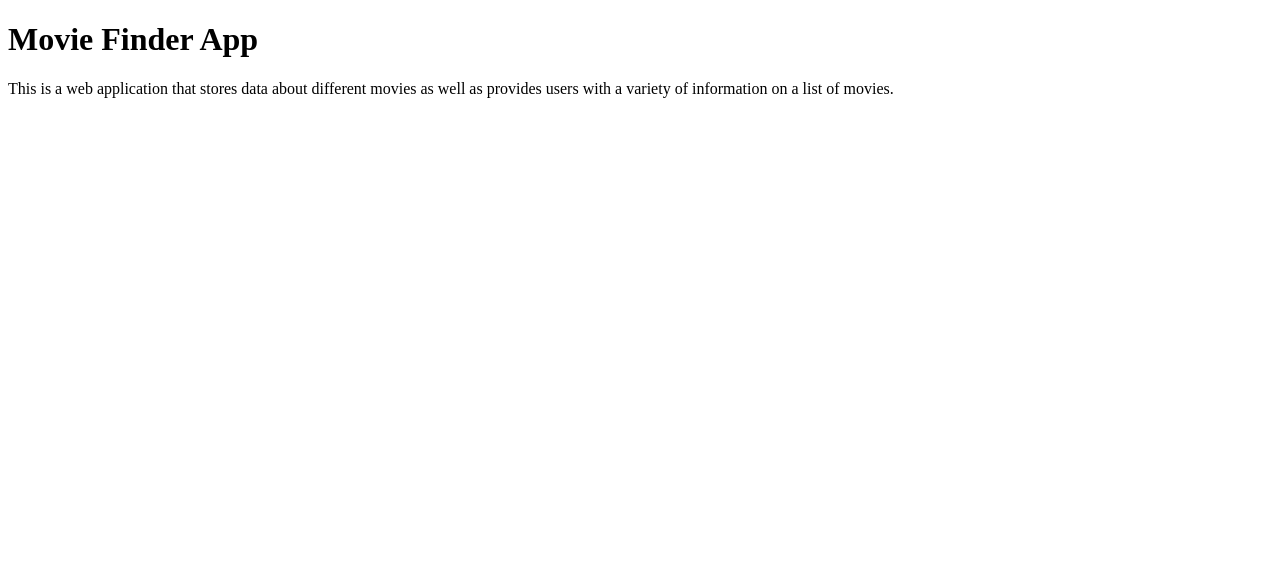
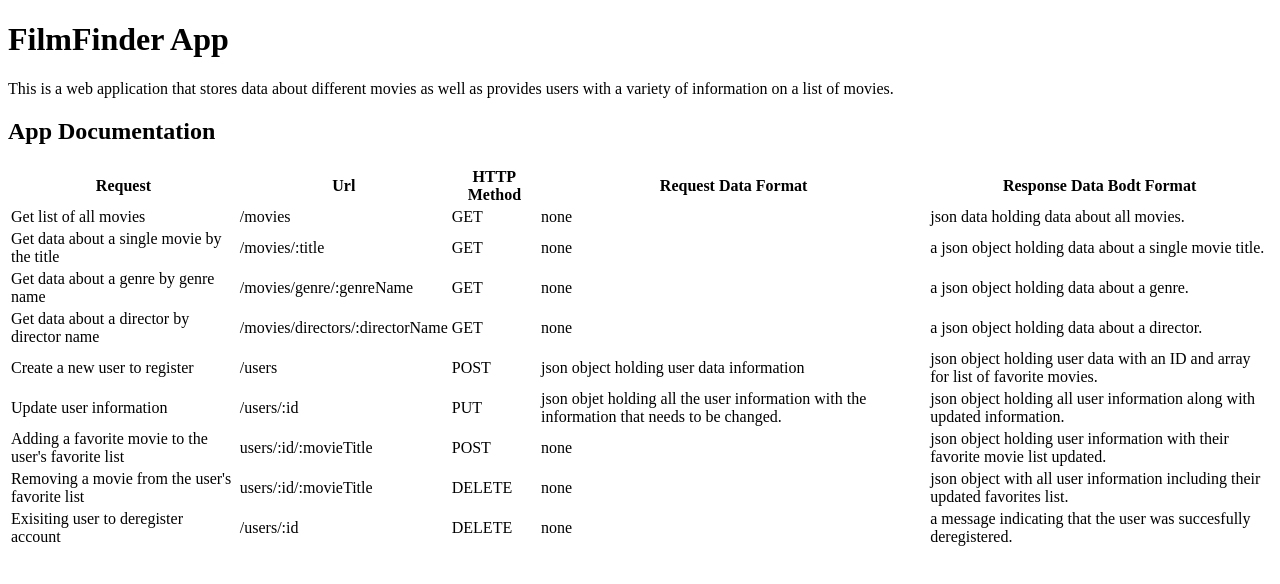
Before and after one commit to schance14/movie_api, a website: page public/documentation.html in a window 1280 px wide. Drawn offline with Linux system fonts and the light colour scheme.

Commit message:
Added documentation for each endpoint created

```diff
--- a/public/documentation.html
+++ b/public/documentation.html
@@ -1,13 +1,98 @@
 <!DOCTYPE html>
 <html>
     <head>
-   <title> Movie Finder App </title>
+   <title> FilmFinder App </title>
    </head>
 
    <body>
-    <h1>Movie Finder App</h1>
+    <h1>FilmFinder App </h1>
 
-This is a web application that stores data about different movies as well as provides users with a variety of information on a list of movies.
+        <p> This is a web application that stores data about different movies as well as provides users with a variety of information
+ on a list of movies.</p>
+
+<div class="container">
+    <h2> App Documentation </h2>
+
+</div>
+
+<div class="container">
+    <table>
+        <thead>
+            <tr>
+                <th> Request </th>
+                <th> Url </th>
+                <th> HTTP Method </th>
+                <th> Request Data Format </th>
+                <th> Response Data Bodt Format </th>
+            </tr>
+        </thead>
+        <tbody>
+            <tr>
+                <td> Get list of all movies </td>
+                <td> /movies </td>
+                <td> GET </td>
+                <td> none </td>
+                <td> json data holding data about all movies. </td>
+            </tr>
+            <tr>
+                <td> Get data about a single movie by the title </td>
+                <td> /movies/:title</td>
+                <td> GET </td>
+                <td> none </td>
+                <td> a json object holding data about a single movie title. </td>
+            </tr>
+            <tr>
+                <td> Get data about a genre by genre name </td>
+                <td> /movies/genre/:genreName </td>
+                <td> GET </td>
+                <td> none </td>
+                <td> a json object holding data about a genre. </td>
+            </tr>
+            <tr>
+                <td> Get data about a director by director name </td>
+                <td> /movies/directors/:directorName </td>
+                <td> GET </td>
+                <td> none </td>
+                <td> a json object holding data about a director. </td>
+            </tr>
+            <tr>
+                <td> Create a new user to register </td>
+                <td> /users </td>
+                <td> POST </td>
+                <td> json object holding user data information </td>
+                <td> json object holding user data with an ID and array for list of favorite movies. </td>
+            </tr>
+            <tr>
+                <td> Update user information </td>
+                <td> /users/:id </td>
+                <td> PUT </td>
+                <td> json objet holding all the user information with the information that needs to be changed. </td>
+                <td> json object holding all user information along with updated information. </td>
+            </tr>
+            <tr>
+                <td> Adding a favorite movie to the user's favorite list </td>
+                <td> users/:id/:movieTitle </td>
+                <td> POST </td>
+                <td> none </td>
+                <td> json object holding user information with their favorite movie list updated. </td>
+            </tr>
+            <tr>
+                <td> Removing a movie from the user's favorite list </td>
+                <td> users/:id/:movieTitle </td>
+                <td> DELETE </td>
+                <td> none </td>
+                <td> json object with all user information including their updated favorites list. </td>
+            </tr>
+            <tr>
+                <td> Exisiting user to deregister account  </td>
+                <td> /users/:id </td>
+                <td> DELETE </td>
+                <td> none </td>
+                <td> a message indicating that the user was succesfully deregistered.  </td>
+            </tr>
+        </tbody>
+    </table>
+</div>
 
     </body>
 </html>
```
